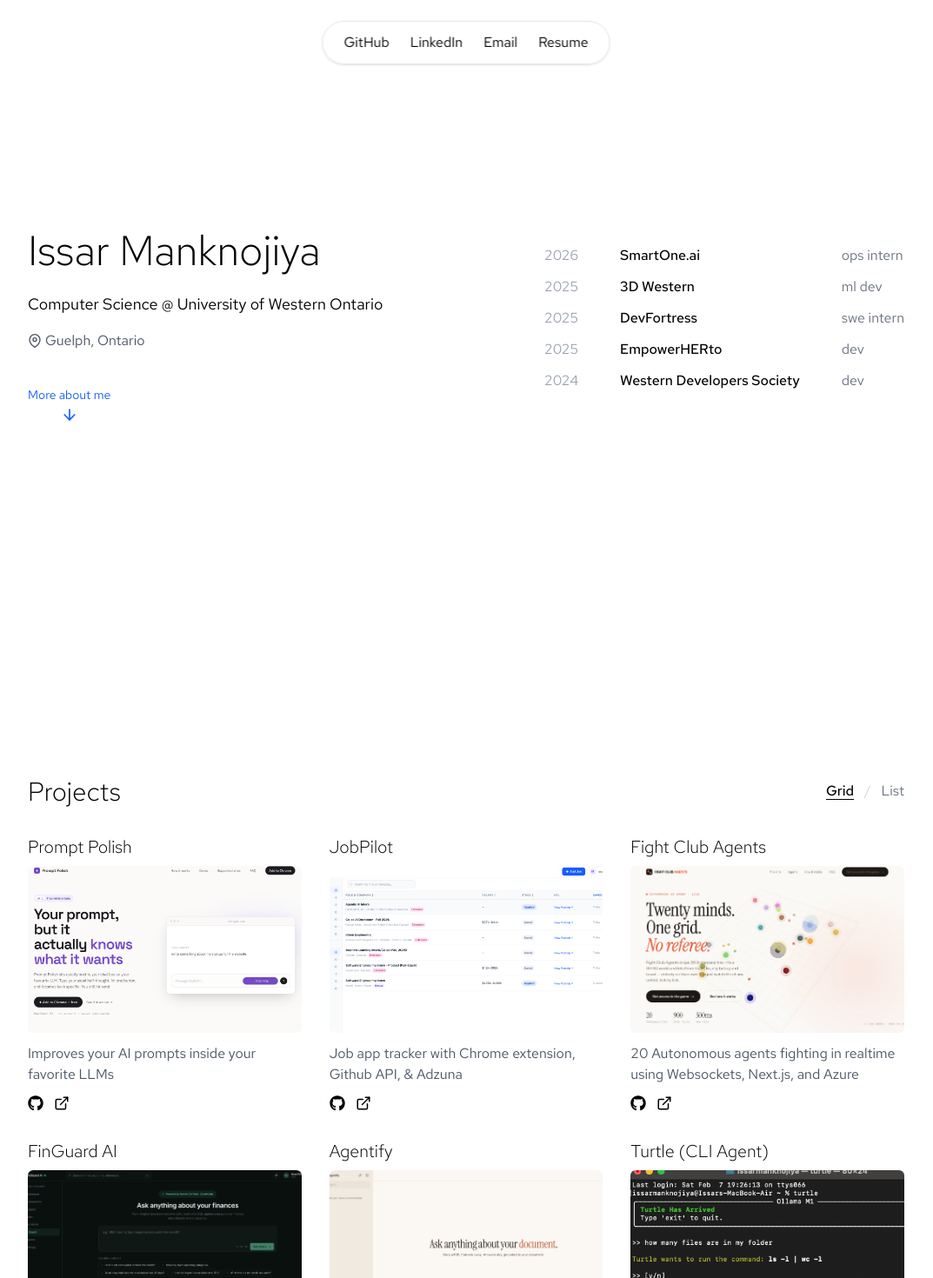
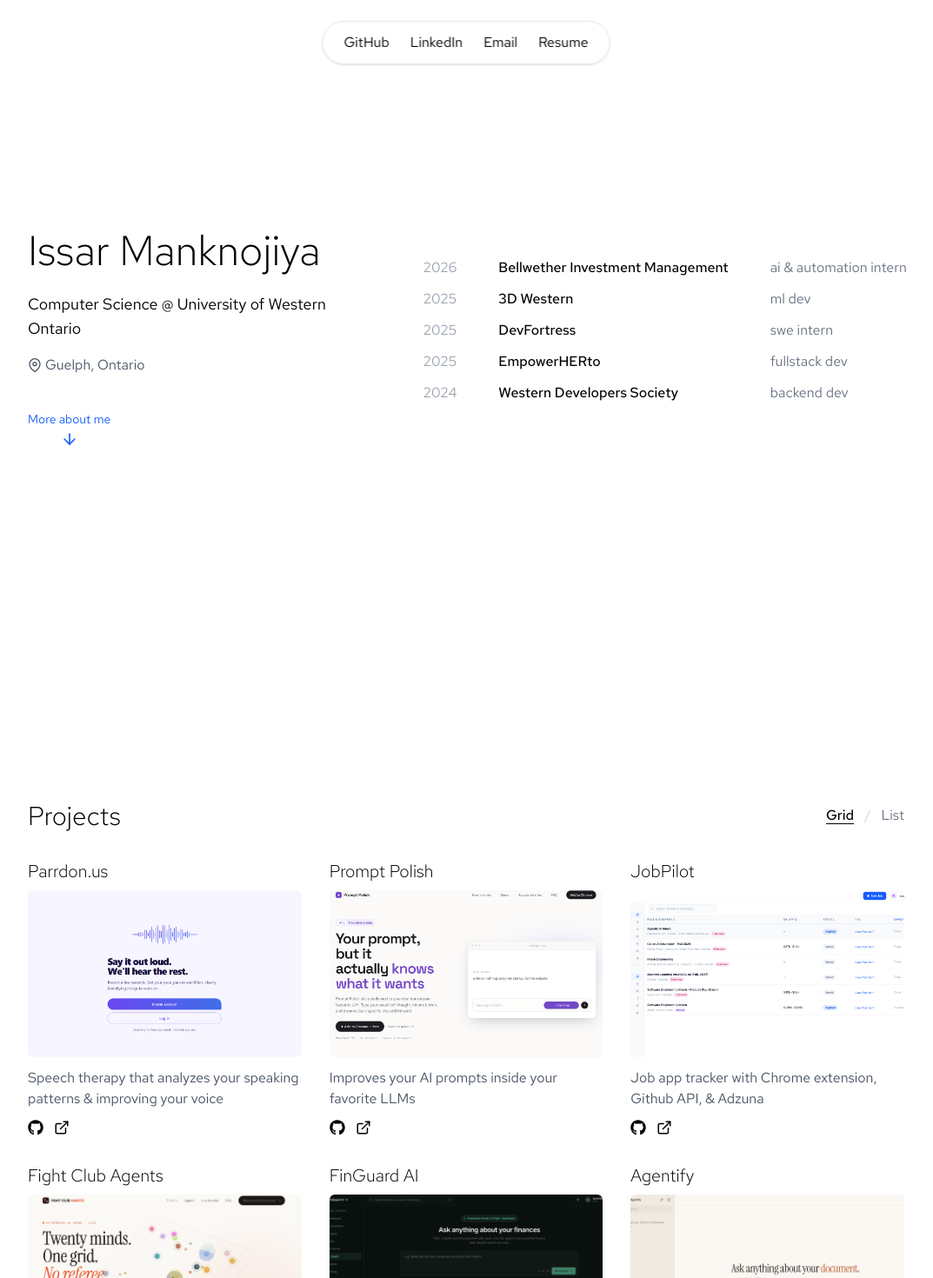
Before and after one commit to issarmank/issarmanknojiya, a Next.js app in the folder portfolio/: page / in a window 1280 px wide. Shown: the top 1470 px of the page at 87% size, without its empty margins (104-1177 px from the left). Built offline with nearby package versions, Linux system fonts and the light colour scheme.

Commit message:
add: project added, resume updated, and experience added as well & navbar link fix

```diff
--- a/portfolio/components/Hero.tsx
+++ b/portfolio/components/Hero.tsx
@@ -3,11 +3,11 @@ import React from 'react';
 import { FiMapPin, FiArrowDown } from "react-icons/fi";
 
 const experience = [
-    { company: 'SmartOne.ai', role: 'ops intern', website: 'https://smartone.ai/', year: '2026' },
+    { company: 'Bellwether Investment Management', role: 'ai & automation intern', website: 'https://www.bellvest.ca/', year: '2026' },
     { company: '3D Western', role: 'ml dev', website: 'https://www.3dwestern.ca/', year: '2025' },
     { company: 'DevFortress', role: 'swe intern', website: 'https://devfortress.com/', year: '2025' },
-    { company: 'EmpowerHERto', role: 'dev', website: 'https://www.empowherto.org/', year: '2025' },
-    { company: 'Western Developers Society', role: 'dev', website: 'https://westerndev-website-theta.vercel.app/', year: '2024' },
+    { company: 'EmpowerHERto', role: 'fullstack dev', website: 'https://www.empowherto.org/', year: '2025' },
+    { company: 'Western Developers Society', role: 'backend dev', website: 'https://westerndev-website-theta.vercel.app/', year: '2024' },
 ];
 
 const Hero: React.FC = () => {
@@ -50,7 +50,7 @@ const Hero: React.FC = () => {
                         </div>
                     </div>
 
-                    <div className="grid grid-cols-[max-content_max-content_1fr] gap-x-12 gap-y-2 sm:gap-y-3 lg:min-w-[280px] text-sm sm:text-base">
+                    <div className="grid grid-cols-[max-content_max-content_max-content] gap-x-8 lg:gap-x-12 gap-y-2 sm:gap-y-3 lg:min-w-[280px] text-sm sm:text-base">
                         {experience.map((exp) => (
                             <React.Fragment key={exp.company}>
                                 <span className="text-gray-400 whitespace-nowrap">{exp.year}</span>
@@ -62,7 +62,7 @@ const Hero: React.FC = () => {
                                 >
                                     {exp.company}
                                 </a>
-                                <span className="text-gray-500">{exp.role}</span>
+                                <span className="text-gray-500 sm:whitespace-nowrap">{exp.role}</span>
                             </React.Fragment>
                         ))}
                     </div>
--- a/portfolio/components/Navbar.tsx
+++ b/portfolio/components/Navbar.tsx
@@ -3,7 +3,7 @@ import React from 'react';
 
 const navLinks = [
     { label: 'GitHub', href: 'https://github.com/issarmank', external: true },
-    { label: 'LinkedIn', href: 'https://www.linkedin.com/in/issar7/', external: true },
+    { label: 'LinkedIn', href: 'https://www.linkedin.com/in/issarmank', external: true },
     { label: 'Email', href: 'mailto:Issar2005@gmail.com', external: false },
     { label: 'Resume', href: '/gallery/resume.pdf', external: true },
 ];
--- a/portfolio/components/Projects.tsx
+++ b/portfolio/components/Projects.tsx
@@ -5,6 +5,13 @@ import { FaGithub } from 'react-icons/fa';
 import { FiExternalLink } from 'react-icons/fi';
 
 const projects = [
+    {
+        title: 'Parrdon.us',
+        description: 'Speech therapy that analyzes your speaking patterns & improving your voice',
+        image: '/gallery/parrdonus.jpg',
+        github: 'https://github.com/issarmank/htn-speech-therapist-2026',
+        website: 'https://www.parrdon.us/welcome',
+    },
     {
         title: 'Prompt Polish',
         description: 'Improves your AI prompts inside your favorite LLMs',
```
Also changed, not shown: portfolio/public/gallery/parrdonus.jpg (added), 1 other file (tests, documents, lock files or other folders).
